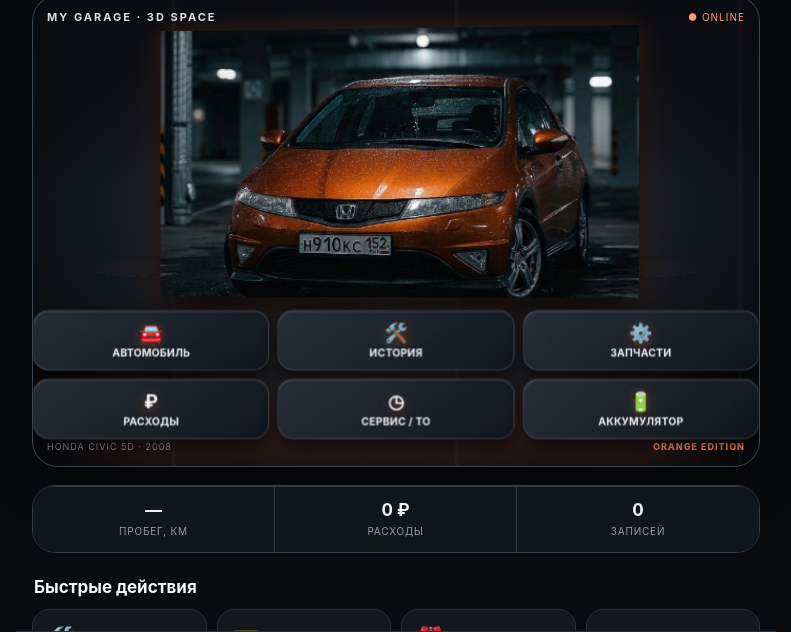
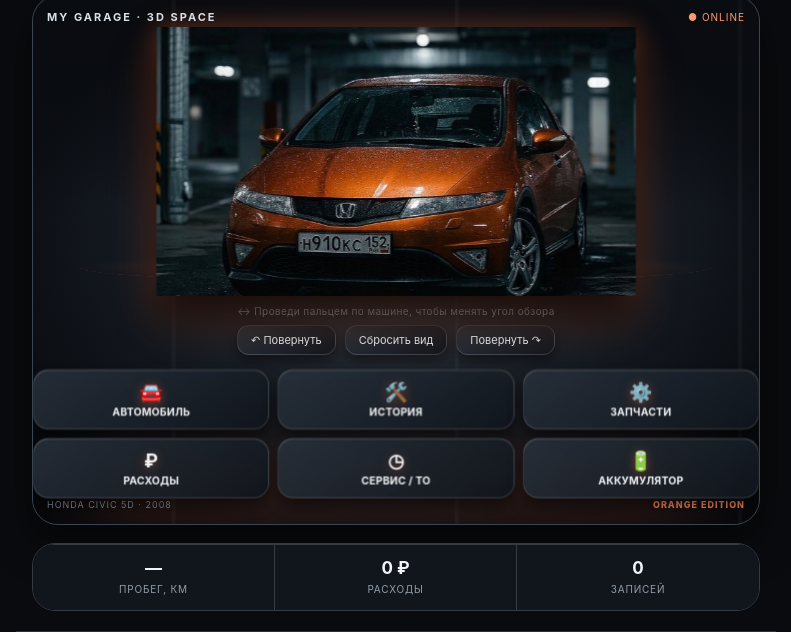
Before and after one commit to zlodey9202/moj-garazh, a plain HTML site: page index.html in a window 1280 px wide. Shown: the part 94-726 px from the top of the page, without its empty margins (244-1035 px from the left). Drawn offline with Linux system fonts and the light colour scheme.

Commit message:
Add files via upload

```diff
--- a/index.html
+++ b/index.html
@@ -27,17 +27,23 @@ h1{font-size:29px;letter-spacing:-.8px;margin:5px 0 0}.iconbtn{border:1px solid
 .garage3d-head{display:flex;align-items:center;justify-content:space-between;gap:8px;position:relative;z-index:2}
 .garage3d-head strong{font-size:11px;letter-spacing:2px;text-transform:uppercase;color:#d8e0e8}
 .garage3d-head span{font-size:10px;color:#ff9a70;letter-spacing:1px}
-.garage-stage{height:280px;position:relative;transform-style:preserve-3d;display:flex;align-items:center;justify-content:center;margin:3px -4px 0}
+.garage-stage{height:280px;position:relative;transform-style:preserve-3d;display:flex;align-items:center;justify-content:center;margin:3px -4px 0;touch-action:pan-y;cursor:grab;user-select:none;-webkit-user-select:none}.garage-stage.is-dragging{cursor:grabbing}.car-turntable{position:relative;z-index:1;width:100%;height:255px;display:flex;align-items:center;justify-content:center;transform-style:preserve-3d;transition:transform .12s ease-out;will-change:transform}
 .garage-floor{position:absolute;left:5%;right:5%;bottom:16px;height:76px;border-radius:50%;background:radial-gradient(ellipse,#ff6b3540 0%,#ff6b3510 43%,transparent 72%);transform:rotateX(68deg) translateZ(-15px);border-bottom:1px solid #ff8a5233}
-.garage-car{position:relative;z-index:1;width:100%;height:255px;object-fit:contain;object-position:center;filter:drop-shadow(0 22px 18px #000c) drop-shadow(0 0 12px #ff6b3533);transform:translateZ(45px) rotateY(-5deg);animation:carFloat 6s ease-in-out infinite;pointer-events:none}
-@keyframes carFloat{0%,100%{transform:translateY(0) translateZ(45px) rotateY(-5deg)}50%{transform:translateY(-5px) translateZ(55px) rotateY(2deg)}}
+.garage-car{position:relative;z-index:1;width:100%;height:255px;object-fit:contain;object-position:center;filter:drop-shadow(0 22px 18px #000c) drop-shadow(0 0 12px #ff6b3566);transform:translateZ(45px);animation:carFloat 4.5s ease-in-out infinite;pointer-events:none}
+@keyframes carFloat{0%,100%{transform:translateY(0) translateZ(45px) scale(1)}50%{transform:translateY(-9px) translateZ(58px) scale(1.015)}}
+.garage-stage:after{content:"";position:absolute;inset:12% 5%;pointer-events:none;background:radial-gradient(ellipse at 50% 55%,#ff7b3520,transparent 65%);animation:garagePulse 4s ease-in-out infinite}
+@keyframes garagePulse{0%,100%{opacity:.45;transform:scale(.94)}50%{opacity:1;transform:scale(1.06)}}
+.garage-rotate-hint{display:flex;align-items:center;justify-content:center;gap:8px;margin:-2px 0 8px;color:#aeb8c4;font-size:10px;letter-spacing:.4px}
+.garage-rotate-controls{display:flex;justify-content:center;gap:9px;margin:0 0 10px}
+.garage-rotate-controls button{border:1px solid #ffffff25;background:linear-gradient(145deg,#28313c,#11161d);color:#f5f7fa;border-radius:12px;padding:7px 13px;font-size:11px;box-shadow:0 5px 12px #0007}
+.garage-rotate-controls button:active{transform:scale(.96);border-color:#ff895d}
 .garage-menu{display:grid;grid-template-columns:repeat(3,1fr);gap:8px;position:relative;z-index:3;transform:translateZ(35px)}
 .garage-menu button{min-width:0;min-height:58px;border:1px solid #ffffff24;border-radius:15px;background:linear-gradient(145deg,#29323ddd,#11161deF);color:#f3f6f9;box-shadow:0 8px 14px #0008,inset 0 1px 0 #ffffff1c;padding:8px 5px;font-size:10px;font-weight:750;letter-spacing:.2px;backdrop-filter:blur(10px);transition:transform .2s,border-color .2s,box-shadow .2s}
 .garage-menu button:active{transform:translateY(2px) scale(.97);border-color:#ff8a52;box-shadow:0 3px 7px #0009}
 .garage-menu button span{display:block;font-size:18px;margin-bottom:3px;filter:drop-shadow(0 2px 5px #ff6b3566)}
 .garage3d-foot{display:flex;justify-content:space-between;gap:8px;margin-top:10px;color:#8f9aa7;font-size:9px;letter-spacing:1px;text-transform:uppercase}
 .garage3d-foot b{color:#ff895d;font-weight:800}
-@media(prefers-reduced-motion:reduce){.garage-car{animation:none}.garage-menu button{transition:none}}
+@media(prefers-reduced-motion:reduce){.garage-car,.garage-stage:after{animation:none}.garage-menu button{transition:none}}
 .hero-top{padding:18px 18px 0;display:flex;justify-content:space-between;gap:12px;align-items:flex-start}
 .eyebrow{color:var(--muted);font-size:11px;letter-spacing:1.5px;text-transform:uppercase;font-weight:800}
 .carname{font-size:22px;font-weight:800;margin-top:6px}.car-meta{font-size:13px;color:#aeb8c4;margin-top:4px}
@@ -81,7 +87,8 @@ h1{font-size:29px;letter-spacing:-.8px;margin:5px 0 0}.iconbtn{border:1px solid
 <section id="dashboard" class="page active">
 <div class="garage3d" aria-label="Интерактивный 3D гараж">
  <div class="garage3d-head"><strong>MY GARAGE · 3D SPACE</strong><span>● ONLINE</span></div>
- <div class="garage-stage"><div class="garage-floor"></div><img class="garage-car" src="civic-photo.jpg" alt="Твой оранжевый Honda Civic 5D" loading="eager"></div>
+ <div class="garage-stage" id="garageStage" aria-label="Потяни пальцем влево или вправо, чтобы наклонить вид автомобиля"><div class="garage-floor"></div><div class="car-turntable" id="carTurntable"><img class="garage-car" src="civic-photo.jpg" alt="Твой оранжевый Honda Civic 5D" loading="eager" draggable="false"></div></div>
+ <div class="garage-rotate-hint">↔ Проведи пальцем по машине, чтобы менять угол обзора</div><div class="garage-rotate-controls"><button type="button" onclick="rotateGarage(-12)">↶ Повернуть</button><button type="button" onclick="resetGarageView()">Сбросить вид</button><button type="button" onclick="rotateGarage(12)">Повернуть ↷</button></div>
  <div class="garage-menu">
   <button onclick="showPage('vehicle')"><span>🚘</span>АВТОМОБИЛЬ</button>
   <button onclick="showPage('history')"><span>🛠️</span>ИСТОРИЯ</button>
@@ -296,6 +303,14 @@ function saveVehicleNotes(){db.vehicle.notes=document.getElementById('vehicleNot
 function exportData(){let blob=new Blob([JSON.stringify(db,null,2)],{type:'application/json'}),a=document.createElement('a');a.href=URL.createObjectURL(blob);a.download='moj-garazh-backup-'+today()+'.json';a.click();URL.revokeObjectURL(a.href);showToast('Резервная копия подготовлена')}
 function importData(e){let f=e.target.files[0];if(!f)return;let r=new FileReader();r.onload=()=>{try{let x=JSON.parse(r.result);if(!x.vehicle||!Array.isArray(x.events)||!Array.isArray(x.expenses)||!Array.isArray(x.reminders))throw Error();db={...structuredClone(defaults),...x,vehicle:{...defaults.vehicle,...(x.vehicle||{})},events:x.events||[],expenses:x.expenses||[],reminders:x.reminders||[],maintenance:x.maintenance||[],parts:x.parts||[],battery:x.battery||[],fuel:x.fuel||[],gallery:x.gallery||[],systems:x.systems||[]};save();showToast('Данные восстановлены')}catch(err){alert('Не удалось прочитать файл резервной копии')}};r.readAsText(f);e.target.value=''}
 function resetAll(){if(!confirm('Точно удалить профиль, историю, расходы и напоминания? Это действие нельзя отменить.'))return;db=structuredClone(defaults);save();showPage('dashboard');showToast('Данные очищены')}
+
+// Interactive perspective control for the car photo (not a true 3D mesh)
+let garageYaw=0,garagePitch=0,garageDrag=null;
+function paintGarageView(){const el=document.getElementById('carTurntable');if(el)el.style.transform=`perspective(850px) rotateY(${garageYaw}deg) rotateX(${garagePitch}deg) translateZ(18px)`;}
+function rotateGarage(delta){garageYaw=Math.max(-32,Math.min(32,garageYaw+delta));paintGarageView();}
+function resetGarageView(){garageYaw=0;garagePitch=0;paintGarageView();}
+(function initGarageInteraction(){const stage=document.getElementById('garageStage');if(!stage)return;stage.addEventListener('pointerdown',e=>{if(e.target.closest('button'))return;garageDrag={x:e.clientX,y:e.clientY,yaw:garageYaw,pitch:garagePitch};stage.classList.add('is-dragging');stage.setPointerCapture?.(e.pointerId)});stage.addEventListener('pointermove',e=>{if(!garageDrag)return;garageYaw=Math.max(-32,Math.min(32,garageDrag.yaw+(e.clientX-garageDrag.x)*.32));garagePitch=Math.max(-7,Math.min(7,garageDrag.pitch-(e.clientY-garageDrag.y)*.12));paintGarageView()});const end=()=>{garageDrag=null;stage.classList.remove('is-dragging')};stage.addEventListener('pointerup',end);stage.addEventListener('pointercancel',end);stage.addEventListener('lostpointercapture',end)})();
+
 render();
 if('serviceWorker' in navigator && location.protocol.startsWith('http'))navigator.serviceWorker.register('./sw.js').catch(()=>{});
 </script>
--- a/sw.js
+++ b/sw.js
@@ -1 +1 @@
-const CACHE='moj-garazh-v6';const FILES=['./','./index.html','./manifest.webmanifest','./icon.svg','./icon-192.png','./icon-512.png','./civic-photo.jpg'];self.addEventListener('install',e=>e.waitUntil(caches.open(CACHE).then(c=>c.addAll(FILES))));self.addEventListener('activate',e=>e.waitUntil(caches.keys().then(keys=>Promise.all(keys.filter(k=>k!==CACHE).map(k=>caches.delete(k))))));self.addEventListener('fetch',e=>e.respondWith(caches.match(e.request).then(r=>r||fetch(e.request))));
+const CACHE='moj-garazh-v7';const FILES=['./','./index.html','./manifest.webmanifest','./icon.svg','./icon-192.png','./icon-512.png','./civic-photo.jpg'];self.addEventListener('install',e=>e.waitUntil(caches.open(CACHE).then(c=>c.addAll(FILES))));self.addEventListener('activate',e=>e.waitUntil(caches.keys().then(keys=>Promise.all(keys.filter(k=>k!==CACHE).map(k=>caches.delete(k))))));self.addEventListener('fetch',e=>e.respondWith(caches.match(e.request).then(r=>r||fetch(e.request))));
```
